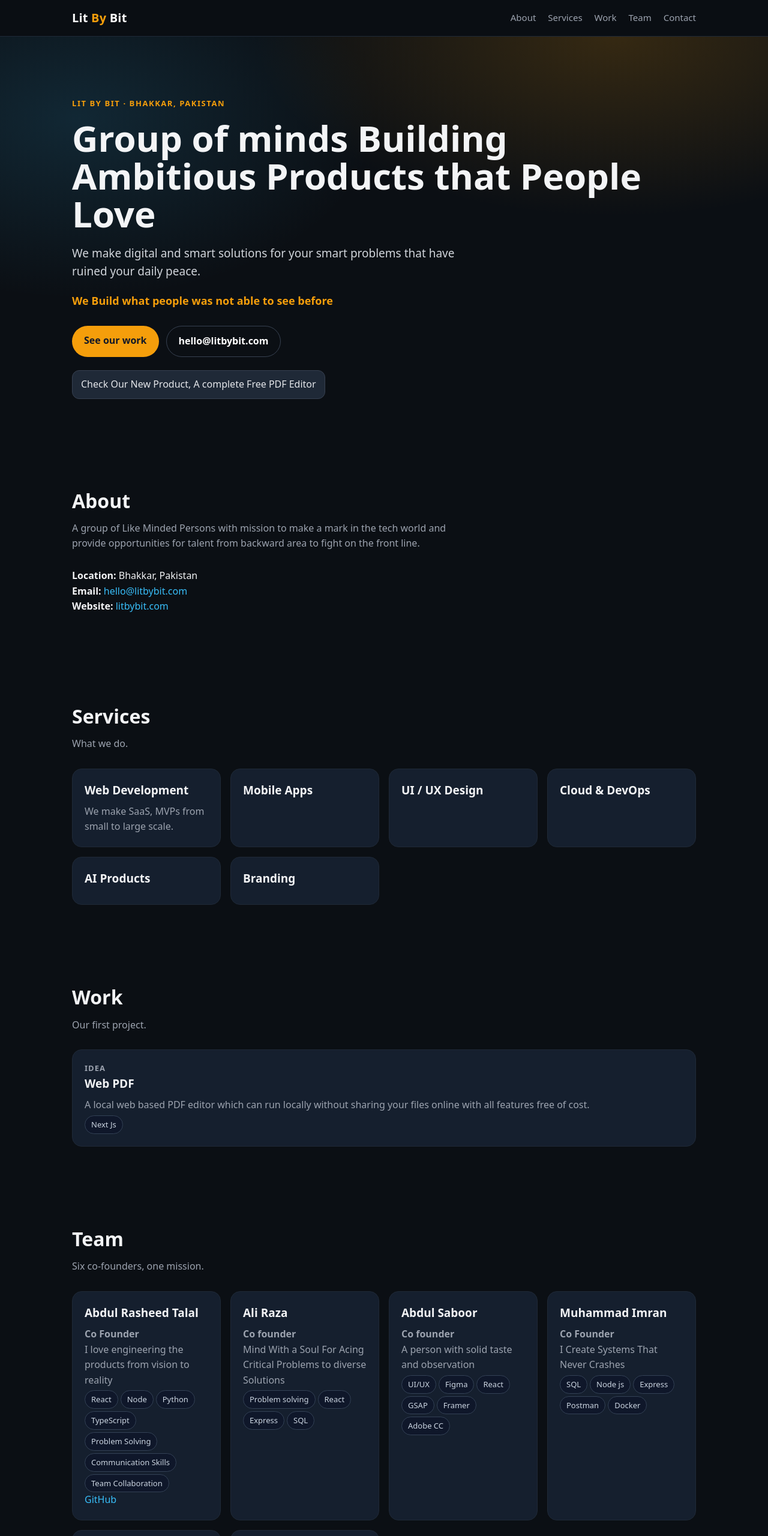
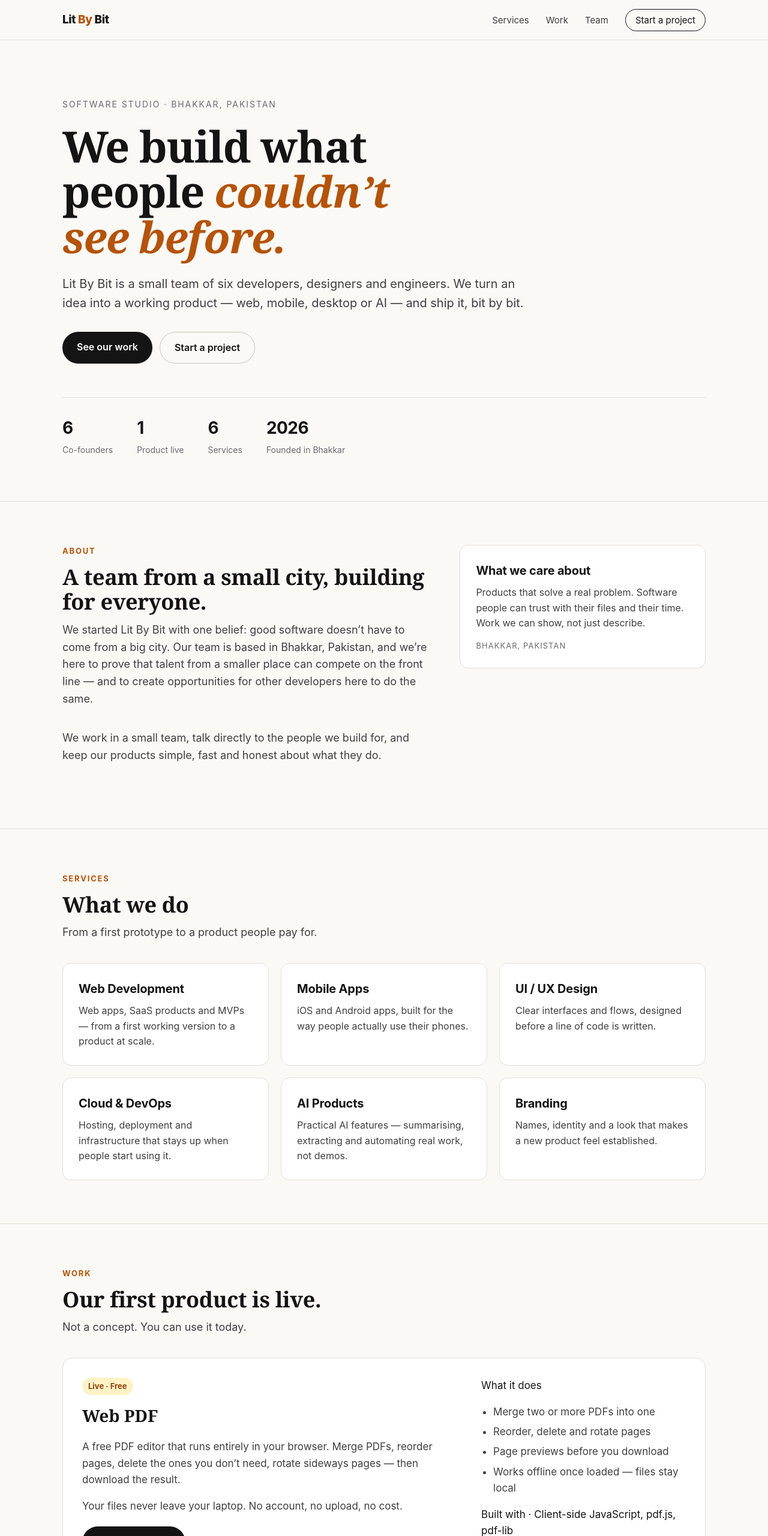
Before and after one commit to abdulrasheed-tech/lit-by-bit, a plain HTML site: page index.html in a window 1280 px wide. Shown: the top 2560 px of the page at 60% size. Drawn offline with Linux system fonts and the light colour scheme.

Commit message:
Redesign Lit By Bit site: professional light design, edited copy, Web PDF live with link

```diff
--- a/index.html
+++ b/index.html
@@ -3,73 +3,190 @@
 <head>
 <meta charset="utf-8">
 <meta name="viewport" content="width=device-width, initial-scale=1">
-<title>Lit By Bit — We Build what people was not able to see before</title>
-<meta name="description" content="Lit By Bit is a group of minds building ambitious products that people love, from Bhakkar, Pakistan.">
+<title>Lit By Bit — Software Studio in Bhakkar, Pakistan</title>
+<meta name="description" content="Lit By Bit is a six-person software studio in Bhakkar, Pakistan. We design and build web, mobile and AI products — including Web PDF, a free PDF editor that runs entirely in your browser.">
 <style>
-:root{--bg:#0b0f14;--bg2:#111827;--card:#151f2e;--text:#f3f4f6;--muted:#9ca3af;--accent:#f59e0b;--accent2:#38bdf8;--line:#1f2937}
-*{box-sizing:border-box} body{margin:0;font-family:system-ui,-apple-system,Segoe UI,Roboto,Arial,sans-serif;background:var(--bg);color:var(--text);line-height:1.6}
-a{color:var(--accent2);text-decoration:none} a:hover{text-decoration:underline}
-.wrap{max-width:1080px;margin:0 auto;padding:0 20px}
-header{position:sticky;top:0;background:rgba(11,15,20,.92);backdrop-filter:blur(8px);border-bottom:1px solid var(--line);z-index:10}
-nav{display:flex;justify-content:space-between;align-items:center;padding:14px 0}
-.logo{font-weight:800;font-size:20px;letter-spacing:.2px;color:#fff} .logo span{color:var(--accent)}
-nav .links a{color:var(--muted);margin-left:20px;font-size:15px} nav .links a:hover{color:#fff}
-.hero{padding:88px 0 64px;background:radial-gradient(600px 300px at 80% 0%,rgba(245,158,11,.18),transparent),radial-gradient(500px 300px at 10% 20%,rgba(56,189,248,.14),transparent)}
-.eyebrow{color:var(--accent);font-weight:700;letter-spacing:.12em;text-transform:uppercase;font-size:13px}
-h1{font-size:clamp(36px,6vw,60px);line-height:1.05;margin:16px 0}
-.lede{font-size:19px;color:#d1d5db;max-width:640px}
-.tagline{font-size:18px;color:var(--accent);font-weight:600;margin-top:18px}
-.cta{margin-top:28px;display:flex;gap:12px;flex-wrap:wrap}
-.btn{display:inline-block;padding:12px 20px;border-radius:999px;background:var(--accent);color:#111827;font-weight:700}
-.btn.ghost{background:transparent;border:1px solid #374151;color:#fff}
-.note{margin-top:22px;display:inline-block;background:#1f2937;border:1px solid #374151;padding:10px 14px;border-radius:12px;color:#e5e7eb}
-section{padding:64px 0} h2{font-size:32px;margin:0 0 8px} .sub{color:var(--muted);max-width:680px;margin:0 0 28px}
-.grid{display:grid;grid-template-columns:repeat(auto-fit,minmax(240px,1fr));gap:16px}
-.card{background:var(--card);border:1px solid var(--line);border-radius:16px;padding:20px}
-.card h3{margin:0 0 8px;font-size:19px} .card p{margin:0;color:var(--muted)}
-.pill{display:inline-block;background:#0f172a;border:1px solid #334155;border-radius:999px;padding:4px 10px;margin:4px 4px 0 0;font-size:13px;color:#cbd5e1}
-.status{font-size:13px;color:var(--accent);font-weight:700;text-transform:uppercase;letter-spacing:.08em}
-footer{border-top:1px solid var(--line);padding:36px 0;color:var(--muted)}
-footer a{color:#e5e7eb}
-@media(max-width:640px){nav .links{display:none}.hero{padding:56px 0 40px}}
+:root{
+  --ink:#141414; --ink2:#3f3f3f; --muted:#6b6b6b; --line:#e5e0d8;
+  --paper:#faf9f6; --card:#ffffff; --accent:#b45309; --accent-soft:#fef3c7;
+  --dark:#141414;
+}
+*{box-sizing:border-box}
+html{scroll-behavior:smooth}
+body{margin:0;background:var(--paper);color:var(--ink);font-family:-apple-system,BlinkMacSystemFont,"Segoe UI",Roboto,Helvetica,Arial,sans-serif;line-height:1.6;font-size:17px}
+a{color:var(--ink);text-decoration:none}
+a:hover{color:var(--accent)}
+.wrap{max-width:1120px;margin:0 auto;padding:0 24px}
+header{border-bottom:1px solid var(--line);background:var(--paper);position:sticky;top:0;z-index:10}
+nav{display:flex;justify-content:space-between;align-items:center;padding:18px 0}
+.brand{font-weight:800;font-size:19px;letter-spacing:-.02em}
+.brand em{font-style:normal;color:var(--accent)}
+nav .links a{margin-left:28px;font-size:15px;color:var(--ink2)}
+nav .links a.cta{border:1px solid var(--ink);border-radius:999px;padding:8px 16px;color:var(--ink)}
+nav .links a.cta:hover{background:var(--ink);color:#fff}
+.hero{padding:96px 0 72px;border-bottom:1px solid var(--line)}
+.hero .kicker{font-size:14px;letter-spacing:.14em;text-transform:uppercase;color:var(--muted);margin:0 0 20px}
+.hero h1{font-family:Georgia,"Times New Roman",serif;font-size:clamp(42px,6.5vw,72px);line-height:1.05;letter-spacing:-.02em;margin:0 0 24px;max-width:16ch}
+.hero h1 i{font-style:italic;color:var(--accent)}
+.hero p.lede{font-size:20px;color:var(--ink2);max-width:62ch;margin:0 0 32px}
+.actions{display:flex;gap:12px;flex-wrap:wrap}
+.btn{display:inline-block;background:var(--dark);color:#fff;padding:13px 24px;border-radius:999px;font-weight:600;font-size:16px}
+.btn:hover{background:var(--accent);color:#fff}
+.btn.light{background:transparent;border:1px solid #c9c2b8;color:var(--ink)}
+.btn.light:hover{border-color:var(--ink);background:transparent;color:var(--ink)}
+.facts{display:flex;gap:40px;flex-wrap:wrap;margin-top:56px;padding-top:28px;border-top:1px solid var(--line)}
+.facts div b{display:block;font-size:28px;letter-spacing:-.02em}
+.facts div span{font-size:14px;color:var(--muted)}
+section{padding:72px 0;border-bottom:1px solid var(--line)}
+.eyebrow{font-size:13px;letter-spacing:.14em;text-transform:uppercase;color:var(--accent);font-weight:700;margin:0 0 12px}
+h2{font-family:Georgia,"Times New Roman",serif;font-size:36px;line-height:1.15;letter-spacing:-.01em;margin:0 0 12px}
+.sub{color:var(--ink2);max-width:68ch;margin:0 0 36px;font-size:18px}
+.grid{display:grid;grid-template-columns:repeat(auto-fit,minmax(280px,1fr));gap:20px}
+.card{background:var(--card);border:1px solid var(--line);border-radius:14px;padding:26px}
+.card h3{margin:0 0 8px;font-size:20px;letter-spacing:-.01em}
+.card p{margin:0;color:var(--ink2);font-size:16px}
+.card .meta{font-size:13px;color:var(--muted);margin-top:14px;text-transform:uppercase;letter-spacing:.08em}
+.tag{display:inline-block;background:var(--accent-soft);color:#92400e;font-size:13px;font-weight:700;border-radius:999px;padding:4px 10px;margin-bottom:12px}
+.two{display:grid;grid-template-columns:1.2fr .8fr;gap:48px;align-items:start}
+@media(max-width:760px){.two{grid-template-columns:1fr}nav .links a:not(.cta){display:none}.hero{padding:64px 0 48px}}
+.steps{counter-reset:s}
+.step{border-top:2px solid var(--ink);padding-top:16px}
+.step b{font-size:15px}
+.step h3{margin:8px 0}
+.person{display:flex;gap:16px;align-items:flex-start}
+.avatar{flex:0 0 56px;width:56px;height:56px;border-radius:50%;background:var(--dark);color:#fff;display:flex;align-items:center;justify-content:center;font-weight:700;font-size:18px}
+.person h3{margin:0;font-size:18px}
+.person .role{font-size:14px;color:var(--accent);font-weight:700;margin:2px 0 8px}
+.person p{font-size:15px}
+.skills{margin-top:12px;font-size:13px;color:var(--muted)}
+.work{border:1px solid var(--line);border-radius:16px;background:var(--card);padding:32px;display:grid;grid-template-columns:1.3fr .7fr;gap:32px}
+@media(max-width:760px){.work{grid-template-columns:1fr}}
+.work ul{margin:0;padding-left:20px;color:var(--ink2)}
+.work li{margin:6px 0}
+footer{padding:40px 0 56px;color:var(--muted);font-size:15px}
+footer .wrap{display:flex;justify-content:space-between;gap:24px;flex-wrap:wrap}
 </style>
 </head>
 <body>
-<header><div class="wrap"><nav><div class="logo">Lit <span>By</span> Bit</div><div class="links"><a href="#about">About</a><a href="#services">Services</a><a href="#work">Work</a><a href="#team">Team</a><a href="#contact">Contact</a></div></nav></div></header>
+<header><div class="wrap"><nav>
+<div class="brand">Lit <em>By</em> Bit</div>
+<div class="links"><a href="#services">Services</a><a href="#work">Work</a><a href="#team">Team</a><a class="cta" href="#contact">Start a project</a></div>
+</nav></div></header>
+
 <main>
 <section class="hero"><div class="wrap">
-<p class="eyebrow">Lit By Bit &middot; Bhakkar, Pakistan</p>
-<h1>Group of minds Building Ambitious Products that People Love</h1>
-<p class="lede">We make digital and smart solutions for your smart problems that have ruined your daily peace.</p>
-<p class="tagline">We Build what people was not able to see before</p>
-<div class="cta"><a class="btn" href="#work">See our work</a><a class="btn ghost" href="mailto:hello@litbybit.com">hello@litbybit.com</a></div>
-<p class="note">Check Our New Product, A complete Free PDF Editor</p>
+<p class="kicker">Software studio &middot; Bhakkar, Pakistan</p>
+<h1>We build what people <i>couldn&rsquo;t see before.</i></h1>
+<p class="lede">Lit By Bit is a small team of six developers, designers and engineers. We turn an idea into a working product &mdash; web, mobile, desktop or AI &mdash; and ship it, bit by bit.</p>
+<div class="actions">
+<a class="btn" href="#work">See our work</a>
+<a class="btn light" href="#contact">Start a project</a>
+</div>
+<div class="facts">
+<div><b>6</b><span>Co-founders</span></div>
+<div><b>1</b><span>Product live</span></div>
+<div><b>6</b><span>Services</span></div>
+<div><b>2026</b><span>Founded in Bhakkar</span></div>
+</div>
 </div></section>
 
-<section id="about"><div class="wrap"><h2>About</h2><p class="sub">A group of Like Minded Persons with mission to make a mark in the tech world and provide opportunities for talent from backward area to fight on the front line.</p><p><strong>Location:</strong> Bhakkar, Pakistan<br><strong>Email:</strong> <a href="mailto:hello@litbybit.com">hello@litbybit.com</a><br><strong>Website:</strong> <a href="https://litbybit.com">litbybit.com</a></p></div></section>
-
-<section id="services"><div class="wrap"><h2>Services</h2><p class="sub">What we do.</p><div class="grid">
-<div class="card"><h3>Web Development</h3><p>We make SaaS, MVPs from small to large scale.</p></div>
-<div class="card"><h3>Mobile Apps</h3></div>
-<div class="card"><h3>UI / UX Design</h3></div>
-<div class="card"><h3>Cloud &amp; DevOps</h3></div>
-<div class="card"><h3>AI Products</h3></div>
-<div class="card"><h3>Branding</h3></div>
+<section id="about"><div class="wrap"><div class="two">
+<div>
+<p class="eyebrow">About</p>
+<h2>A team from a small city, building for everyone.</h2>
+<p class="sub">We started Lit By Bit with one belief: good software doesn&rsquo;t have to come from a big city. Our team is based in Bhakkar, Pakistan, and we&rsquo;re here to prove that talent from a smaller place can compete on the front line &mdash; and to create opportunities for other developers here to do the same.</p>
+<p class="sub">We work in a small team, talk directly to the people we build for, and keep our products simple, fast and honest about what they do.</p>
+</div>
+<div class="card">
+<h3>What we care about</h3>
+<p>Products that solve a real problem. Software people can trust with their files and their time. Work we can show, not just describe.</p>
+<p class="meta">Bhakkar, Pakistan</p>
+</div>
 </div></div></section>
 
-<section id="work"><div class="wrap"><h2>Work</h2><p class="sub">Our first project.</p><div class="grid"><div class="card"><p class="status">Idea</p><h3>Web PDF</h3><p>A local web based PDF editor which can run locally without sharing your files online with all features free of cost.</p><p><span class="pill">Next Js</span></p></div></div></div></section>
+<section id="services"><div class="wrap">
+<p class="eyebrow">Services</p>
+<h2>What we do</h2>
+<p class="sub">From a first prototype to a product people pay for.</p>
+<div class="grid">
+<div class="card"><h3>Web Development</h3><p>Web apps, SaaS products and MVPs &mdash; from a first working version to a product at scale.</p></div>
+<div class="card"><h3>Mobile Apps</h3><p>iOS and Android apps, built for the way people actually use their phones.</p></div>
+<div class="card"><h3>UI / UX Design</h3><p>Clear interfaces and flows, designed before a line of code is written.</p></div>
+<div class="card"><h3>Cloud &amp; DevOps</h3><p>Hosting, deployment and infrastructure that stays up when people start using it.</p></div>
+<div class="card"><h3>AI Products</h3><p>Practical AI features &mdash; summarising, extracting and automating real work, not demos.</p></div>
+<div class="card"><h3>Branding</h3><p>Names, identity and a look that makes a new product feel established.</p></div>
+</div>
+</div></section>
 
-<section id="team"><div class="wrap"><h2>Team</h2><p class="sub">Six co-founders, one mission.</p><div class="grid">
-<div class="card"><h3>Abdul Rasheed Talal</h3><p><strong>Co Founder</strong></p><p>I love engineering the products from vision to reality</p><p><span class="pill">React</span><span class="pill">Node</span><span class="pill">Python</span><span class="pill">TypeScript</span><span class="pill">Problem Solving</span><span class="pill">Communication Skills</span><span class="pill">Team Collaboration</span></p><p><a href="https://github.com/Abdul-Rasheed-Talal">GitHub</a></p></div>
-<div class="card"><h3>Ali Raza</h3><p><strong>Co founder</strong></p><p>Mind With a Soul For Acing Critical Problems to diverse Solutions</p><p><span class="pill">Problem solving</span><span class="pill">React</span><span class="pill">Express</span><span class="pill">SQL</span></p></div>
-<div class="card"><h3>Abdul Saboor</h3><p><strong>Co founder</strong></p><p>A person with solid taste and observation</p><p><span class="pill">UI/UX</span><span class="pill">Figma</span><span class="pill">React</span><span class="pill">GSAP</span><span class="pill">Framer</span><span class="pill">Adobe CC</span></p></div>
-<div class="card"><h3>Muhammad Imran</h3><p><strong>Co Founder</strong></p><p>I Create Systems That Never Crashes</p><p><span class="pill">SQL</span><span class="pill">Node js</span><span class="pill">Express</span><span class="pill">Postman</span><span class="pill">Docker</span></p></div>
-<div class="card"><h3>Hammad Ali</h3><p><strong>Co founder</strong></p><p>I put energy to make products feel alive</p><p><span class="pill">React</span><span class="pill">Node</span><span class="pill">Javascript</span><span class="pill">Angular</span></p></div>
-<div class="card"><h3>Adil Ali</h3><p><strong>Co founder</strong></p><p>I love connecting dots that feel solid</p><p><span class="pill">React</span><span class="pill">Python</span><span class="pill">Fast API</span><span class="pill">Flask</span></p></div>
+<section id="work"><div class="wrap">
+<p class="eyebrow">Work</p>
+<h2>Our first product is live.</h2>
+<p class="sub">Not a concept. You can use it today.</p>
+<div class="work">
+<div>
+<span class="tag">Live &middot; Free</span>
+<h3 style="font-family:Georgia,serif;font-size:28px;margin:0 0 10px">Web PDF</h3>
+<p style="color:var(--ink2)">A free PDF editor that runs entirely in your browser. Merge PDFs, reorder pages, delete the ones you don&rsquo;t need, rotate sideways pages &mdash; then download the result.</p>
+<p style="color:var(--ink2)">Your files never leave your laptop. No account, no upload, no cost.</p>
+<div class="actions" style="margin-top:20px"><a class="btn" href="https://web-pdf-virid.vercel.app">Use Web PDF &rarr;</a></div>
+</div>
+<div>
+<p class="meta" style="margin-top:0">What it does</p>
+<ul>
+<li>Merge two or more PDFs into one</li>
+<li>Reorder, delete and rotate pages</li>
+<li>Page previews before you download</li>
+<li>Works offline once loaded &mdash; files stay local</li>
+</ul>
+<p class="meta">Built with &middot; Client-side JavaScript, pdf.js, pdf-lib</p>
+<p class="meta"><a href="https://github.com/abdulrasheed-tech/web-pdf">View the code on GitHub &rarr;</a></p>
+</div>
+</div>
+</div></section>
+
+<section><div class="wrap">
+<p class="eyebrow">How we work</p>
+<h2>Small steps, shipped often.</h2>
+<div class="grid">
+<div class="step"><b>01</b><h3>Understand the problem</h3><p>We start with the people who will use it, and what&rsquo;s costing them time or money today.</p></div>
+<div class="step"><b>02</b><h3>Build the smallest useful version</h3><p>A working product in weeks, not months &mdash; the core job, done well.</p></div>
+<div class="step"><b>03</b><h3>Ship, listen, improve</h3><p>We put it in front of real users, fix what breaks, and add what they actually ask for.</p></div>
+</div>
+</div></section>
+
+<section id="team"><div class="wrap">
+<p class="eyebrow">Team</p>
+<h2>Six co-founders, one team.</h2>
+<p class="sub">The people building Lit By Bit. Photos coming soon.</p>
+<div class="grid">
+<div class="card person"><div class="avatar">AT</div><div><h3>Abdul Rasheed Talal</h3><p class="role">Co-founder</p><p>&ldquo;I love engineering products from vision to reality.&rdquo;</p><p class="skills">React &middot; Node &middot; Python &middot; TypeScript</p><p class="skills"><a href="https://github.com/Abdul-Rasheed-Talal">GitHub &rarr;</a></p></div></div>
+<div class="card person"><div class="avatar">AR</div><div><h3>Ali Raza</h3><p class="role">Co-founder</p><p>&ldquo;A mind with a soul for turning critical problems into diverse solutions.&rdquo;</p><p class="skills">Problem solving &middot; React &middot; Express &middot; SQL</p></div></div>
+<div class="card person"><div class="avatar">AS</div><div><h3>Abdul Saboor</h3><p class="role">Co-founder</p><p>&ldquo;A person with solid taste and observation.&rdquo;</p><p class="skills">UI/UX &middot; Figma &middot; React &middot; GSAP</p></div></div>
+<div class="card person"><div class="avatar">MI</div><div><h3>Muhammad Imran</h3><p class="role">Co-founder</p><p>&ldquo;I create systems that never crash.&rdquo;</p><p class="skills">SQL &middot; Node.js &middot; Express &middot; Docker</p></div></div>
+<div class="card person"><div class="avatar">HA</div><div><h3>Hammad Ali</h3><p class="role">Co-founder</p><p>&ldquo;I put energy into making products feel alive.&rdquo;</p><p class="skills">React &middot; Node &middot; JavaScript &middot; Angular</p></div></div>
+<div class="card person"><div class="avatar">AA</div><div><h3>Adil Ali</h3><p class="role">Co-founder</p><p>&ldquo;I love connecting dots that feel solid.&rdquo;</p><p class="skills">React &middot; Python &middot; FastAPI &middot; Flask</p></div></div>
+</div>
+</div></section>
+
+<section id="contact"><div class="wrap"><div class="two">
+<div>
+<p class="eyebrow">Contact</p>
+<h2>Have a product in mind?</h2>
+<p class="sub">Tell us what you&rsquo;re trying to build &mdash; or what&rsquo;s costing you time today. We&rsquo;ll reply honestly about whether we can help, and how long it would take.</p>
+</div>
+<div class="card">
+<h3>Get in touch</h3>
+<p>Email: <a href="mailto:hello@litbybit.com">hello@litbybit.com</a><br>
+Location: Bhakkar, Pakistan<br>
+Web PDF: <a href="https://web-pdf-virid.vercel.app">web-pdf-virid.vercel.app</a><br>
+Code: <a href="https://github.com/abdulrasheed-tech">github.com/abdulrasheed-tech</a></p>
+</div>
 </div></div></section>
+</main>
 
-<section id="contact"><div class="wrap"><h2>Contact</h2><p class="sub">Have an ambitious product in mind? Talk to us.</p><p>Email: <a href="mailto:hello@litbybit.com">hello@litbybit.com</a><br>Location: Bhakkar, Pakistan<br>Website: <a href="https://litbybit.com">litbybit.com</a></p></div></section>
-</main>
-<footer><div class="wrap">&copy; Lit By Bit &middot; Bhakkar, Pakistan &middot; <a href="mailto:hello@litbybit.com">hello@litbybit.com</a></div></footer>
+<footer><div class="wrap">
+<span>&copy; 2026 Lit By Bit &middot; Bhakkar, Pakistan</span>
+<span>We build what people couldn&rsquo;t see before.</span>
+</div></footer>
 </body>
 </html>
```
